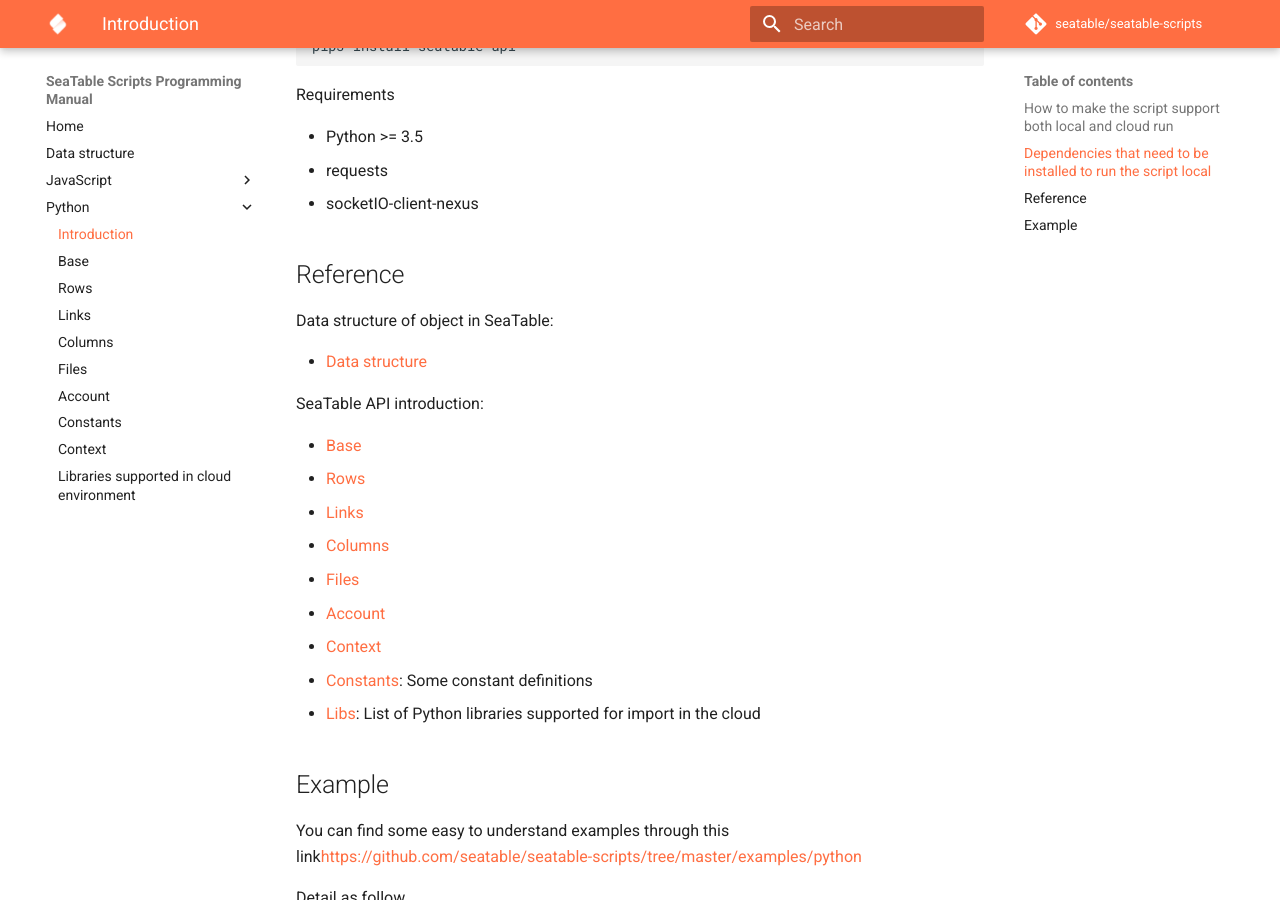
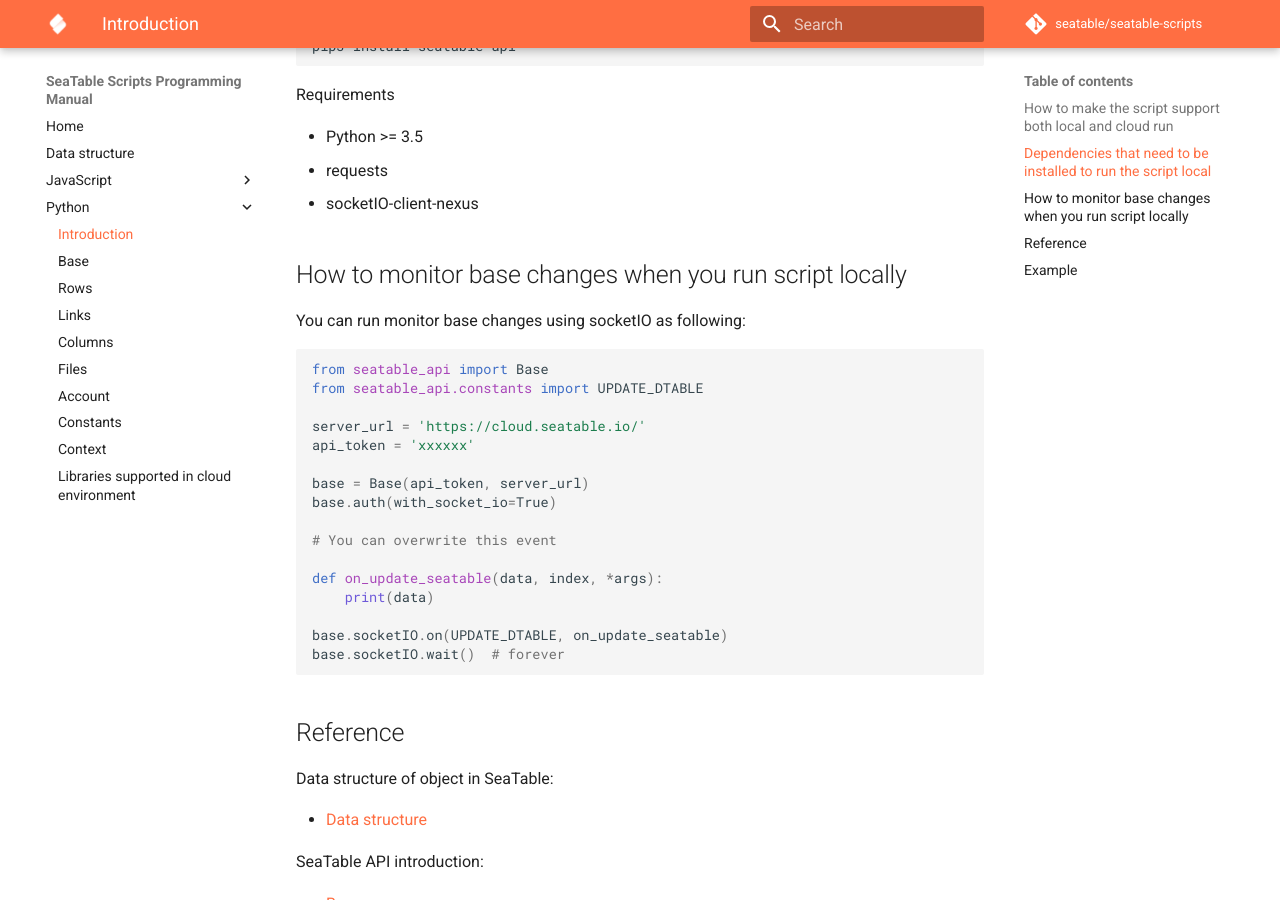
Before and after one commit to seatable/seatable-scripts, an MkDocs documentation site: the page built from manual/python/README.md, in a window 1280 px wide and 900 px high, scrolled down 854 px. Built offline with MkDocs 1.6.1 and Material for MkDocs 9.7.7, drawn with Linux system fonts in a browser that asks for light colours; comment, search, counter and statistics services are not loaded.

Commit message:
Update README.md

````diff
--- a/manual/python/README.md
+++ b/manual/python/README.md
@@ -35,6 +35,30 @@
 * requests
 * socketIO-client-nexus
 
+## How to monitor base changes when you run script locally
+
+You can run monitor base changes using socketIO as following:
+
+```
+from seatable_api import Base
+from seatable_api.constants import UPDATE_DTABLE
+
+server_url = 'https://cloud.seatable.io/'
+api_token = 'xxxxxx'
+
+base = Base(api_token, server_url)
+base.auth(with_socket_io=True)
+
+# You can overwrite this event
+
+def on_update_seatable(data, index, *args):
+    print(data)
+
+base.socketIO.on(UPDATE_DTABLE, on_update_seatable)
+base.socketIO.wait()  # forever
+```
+
+
 ## Reference
 
 Data structure of object in SeaTable:
````
